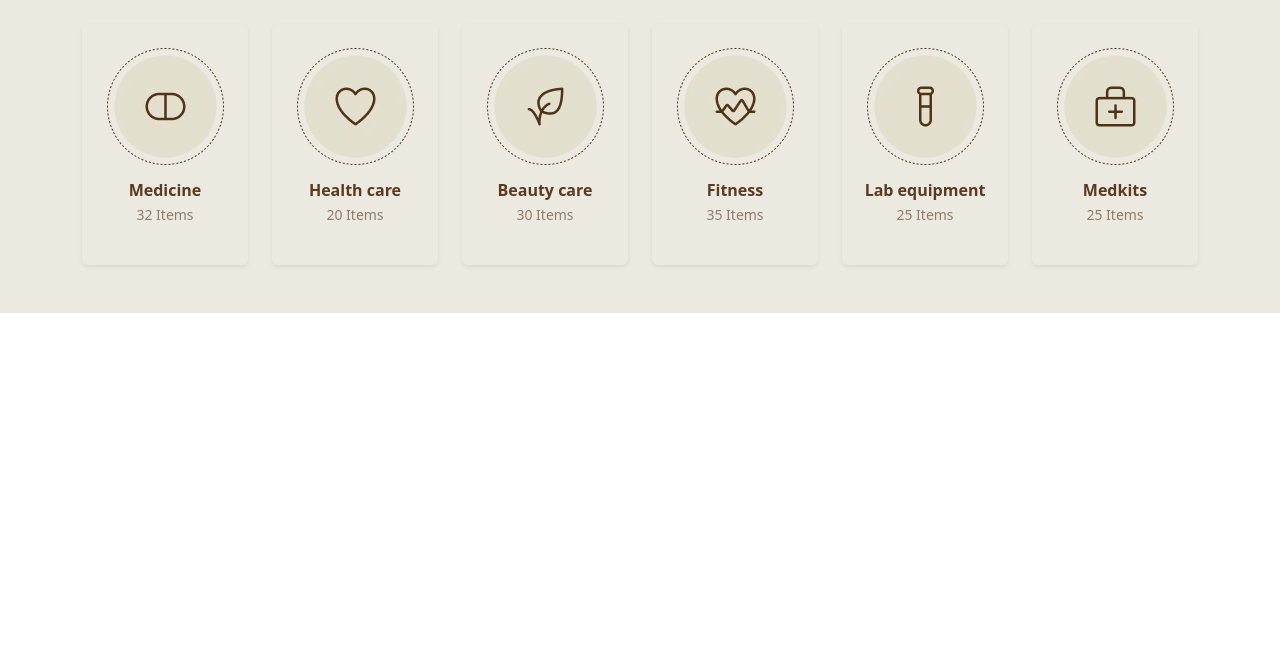
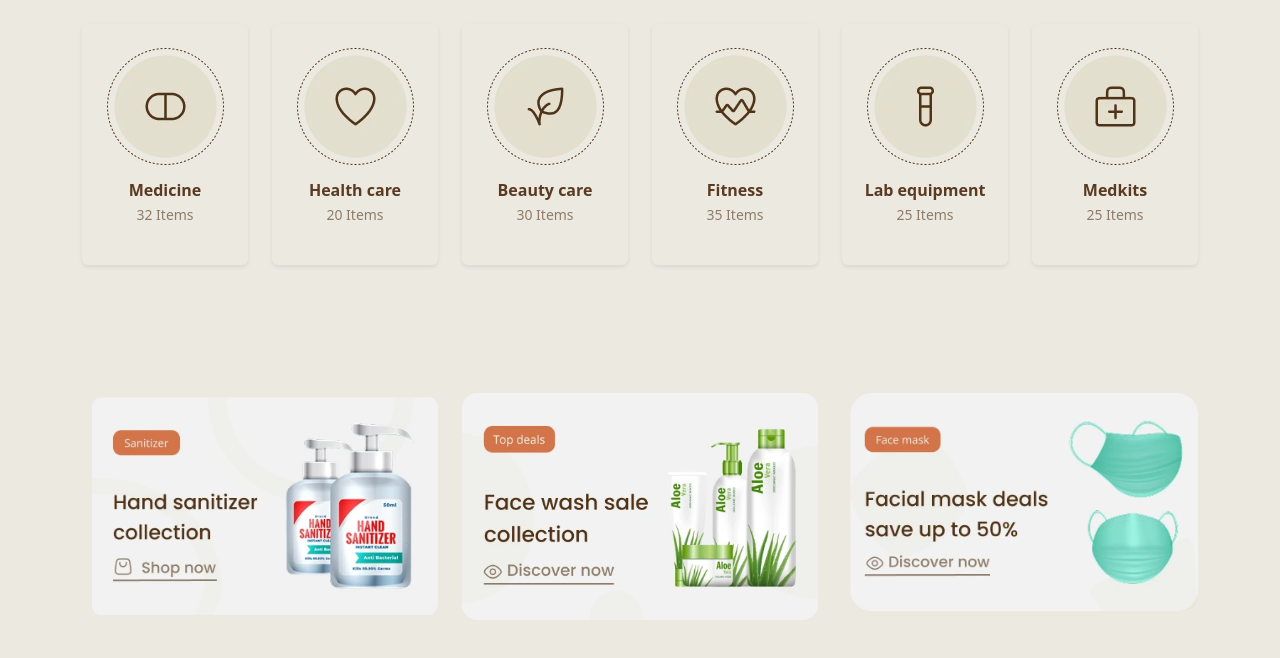
Before and after one commit to shahdwj/medifit, a plain HTML site: page index.html in a window 1280 px wide. Shown: the part 741-1399 px from the top of the page. Before the commit the page ends 1054 px from the top, so only its background shows below. Drawn offline with nearby package versions, Linux system fonts and the light colour scheme.

Commit message:
shop by categories

```diff
--- a/assets/main.css
+++ b/assets/main.css
@@ -114,3 +114,17 @@ margin-left: 100px;
     max-width: 100%;
   }
 }
+/* end by cateagories*/
+/*<shop by categories>*/
+.shop{
+  background-color: #EBE9E0 ;
+  padding-top:80px;
+  padding-bottom: 100px;
+}
+.shop .card img{
+width:100%;
+height:auto;
+border-radius: 15px;
+display: block;
+}
+/*end shop by categories>*/
--- a/index.html
+++ b/index.html
@@ -160,8 +160,31 @@
       </div>
       </div>
   </div>
+
+</section>
+
+<section class=" shop">
+  <div class="container ">
+    <div class="row g-4">
+      <div class=" col-12 col-md-6 col-lg-4">
+        <div class="card border-0   h-100">
+          <img src="./assets/img/shop-by-categories/CTA 1.webp" />
+        </div>
+      </div>
+       <div class=" col-12 col-md-6 col-lg-4">
+        <div class="card border-0   h-100">
+          <img src="./assets/img/shop-by-categories/Screenshot 2025-10-10 204443.webp" />
+        </div>
+      </div>
+       <div class=" col-12 col-md-6 col-lg-4">
+        <div class="card border-0   h-100">
+          <img src="./assets/img/shop-by-categories/CTA 3.webp" />
+        </div>
+      </div>
+    </div>
   </div>
 </section>
 
+
 </body>
 </html>
```
Also changed, not shown: assets/img/shop-by-categories/CTA 1.webp (added), assets/img/shop-by-categories/CTA 3.webp (added), assets/img/shop-by-categories/Screenshot 2025-10-10 204443.webp (added).
